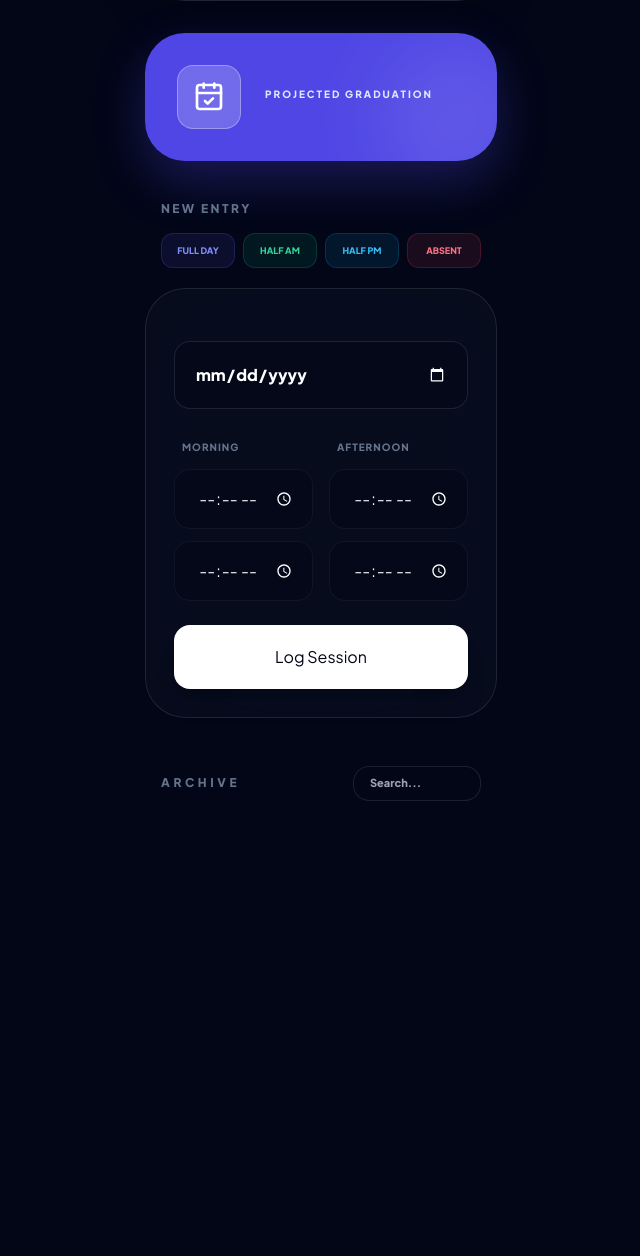
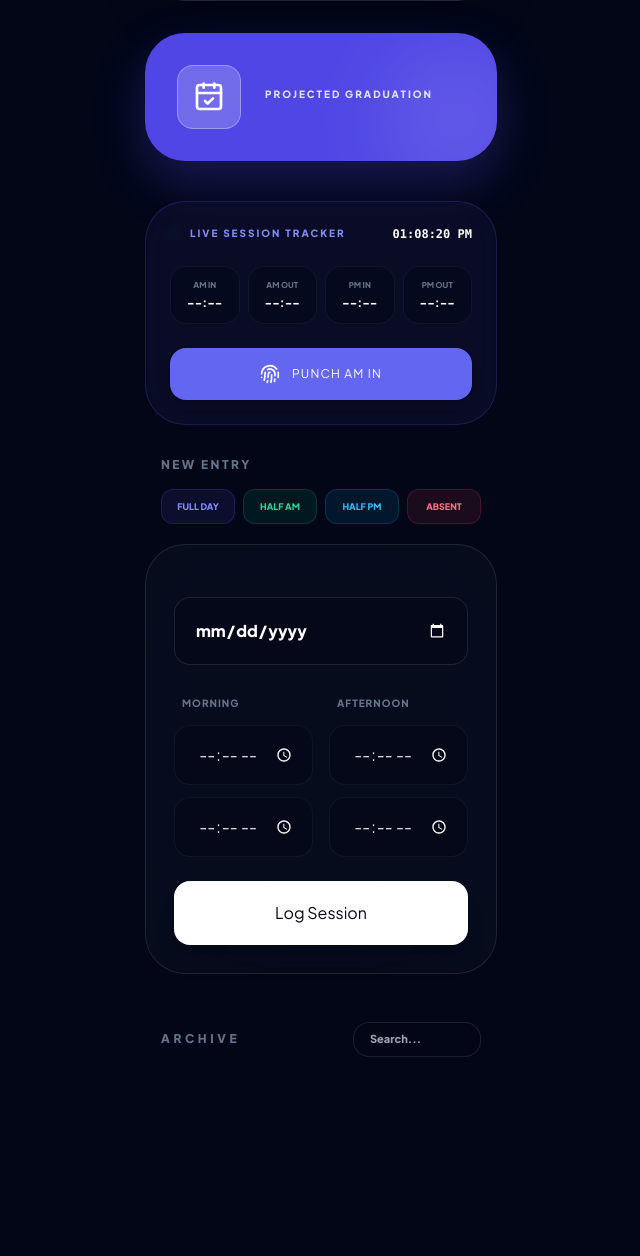
Before and after one commit to Amitred11/ojt, a Python web app: template templates/main/index.html in a window 1280 px wide. Shown: the part 849-2105 px from the top of the page, without its empty margins (319-959 px from the left). Before the commit the page ends 1650 px from the top, so only its background shows below. Run offline with Jinja, Linux system fonts and the light colour scheme; the template is opened without the code that fills it, so the values that code supplies are empty; some libraries are stand-ins or nearby versions.

Commit message:
ADDED: PLEASE

```diff
--- a/app.py
+++ b/app.py
@@ -43,3 +43,6 @@ async def home():
 async def init_db():
     await create_indexes()
     return "Database Optimized!"
+
+if __name__ == "__main__":
+    app.run(host="0.0.0.0", port=5000, debug=True)
--- a/templates/main/index.html
+++ b/templates/main/index.html
@@ -352,6 +352,51 @@
             </div>
         </div>
     </div>
+
+    <!-- LIVE PUNCH SYSTEM -->
+<div id="live-tracker" class="bg-indigo-950/30 border border-indigo-500/20 rounded-[2.5rem] p-6 mb-8 backdrop-blur-xl">
+    <div class="flex items-center justify-between mb-6">
+        <div class="flex items-center gap-3">
+            <div class="w-2 h-2 rounded-full bg-emerald-500 animate-ping"></div>
+            <h2 class="text-[10px] font-black uppercase tracking-[0.2em] text-indigo-400">Live Session Tracker</h2>
+        </div>
+        <p id="live-clock" class="text-xs font-black text-white font-mono"></p>
+    </div>
+
+    <!-- The status values now use Jinja2 to persist after reload -->
+    <div class="grid grid-cols-4 gap-2 mb-6">
+        <div id="status-am_in" class="bg-slate-950/50 border {% if today_log.am_in %}border-indigo-500/50 bg-indigo-500/5{% else %}border-white/5{% endif %} p-3 rounded-2xl text-center transition-all">
+            <p class="text-[8px] font-black text-slate-500 uppercase mb-1">AM In</p>
+            <p class="time-val text-xs font-bold text-white">{{ today_log.am_in if today_log.am_in else '--:--' }}</p>
+        </div>
+        <div id="status-am_out" class="bg-slate-950/50 border {% if today_log.am_out %}border-indigo-500/50 bg-indigo-500/5{% else %}border-white/5{% endif %} p-3 rounded-2xl text-center transition-all">
+            <p class="text-[8px] font-black text-slate-500 uppercase mb-1">AM Out</p>
+            <p class="time-val text-xs font-bold text-white">{{ today_log.am_out if today_log.am_out else '--:--' }}</p>
+        </div>
+        <div id="status-pm_in" class="bg-slate-950/50 border {% if today_log.pm_in %}border-indigo-500/50 bg-indigo-500/5{% else %}border-white/5{% endif %} p-3 rounded-2xl text-center transition-all">
+            <p class="text-[8px] font-black text-slate-500 uppercase mb-1">PM In</p>
+            <p class="time-val text-xs font-bold text-white">{{ today_log.pm_in if today_log.pm_in else '--:--' }}</p>
+        </div>
+        <div id="status-pm_out" class="bg-slate-950/50 border {% if today_log.pm_out %}border-indigo-500/50 bg-indigo-500/5{% else %}border-white/5{% endif %} p-3 rounded-2xl text-center transition-all">
+            <p class="text-[8px] font-black text-slate-500 uppercase mb-1">PM Out</p>
+            <p class="time-val text-xs font-bold text-white">{{ today_log.pm_out if today_log.pm_out else '--:--' }}</p>
+        </div>
+    </div>
+
+    <!-- Dynamic Button Text -->
+    <button onclick="handlePunch()" id="punch-btn"
+        {% if today_log and today_log.pm_out %}disabled{% endif %}
+        class="w-full {% if today_log and today_log.pm_out %}bg-slate-800 text-slate-500 cursor-not-allowed{% else %}bg-indigo-500 hover:bg-indigo-400 text-white{% endif %} font-900 py-4 rounded-2xl shadow-lg transition-all active:scale-95 flex items-center justify-center gap-3">
+        <i data-lucide="fingerprint" class="w-5 h-5"></i>
+        <span class="uppercase text-xs tracking-widest">
+            {% if not today_log or not today_log.am_in %} Punch AM In
+            {% elif not today_log.am_out %} Punch AM Out
+            {% elif not today_log.pm_in %} Punch PM In
+            {% elif not today_log.pm_out %} Punch PM Out
+            {% else %} Session Completed {% endif %}
+        </span>
+    </button>
+</div>
 
     <!-- 4. LOG FORM -->
     <div class="mb-12" id="log-section">
@@ -724,5 +769,57 @@ async function captureSnippet() {
         lucide.createIcons();
     }, 2000);
 }
+
+// 1. Live Clock Function
+function updateClock() {
+    const now = new Date();
+    document.getElementById('live-clock').innerText = now.toLocaleTimeString([], { hour: '2-digit', minute: '2-digit', second: '2-digit' });
+}
+setInterval(updateClock, 1000);
+updateClock();
+
+async function handlePunch() {
+    const btn = document.getElementById('punch-btn');
+    const originalContent = btn.innerHTML;
+
+    btn.disabled = true;
+    btn.innerHTML = '<i data-lucide="loader-2" class="w-5 h-5 animate-spin"></i>';
+    lucide.createIcons();
+
+    try {
+        const response = await fetch('/punch', { method: 'POST' });
+        const data = await response.json();
+
+        // Refresh all containers, INCLUDING the live-tracker
+        const refreshRes = await fetch(window.location.href);
+        const html = await refreshRes.text();
+        const doc = (new DOMParser()).parseFromString(html, 'text/html');
+
+        // ADD 'live-tracker' TO THIS ARRAY
+        ['stats-container', 'intelligence-container', 'eta-container', 'archive-container', 'live-tracker'].forEach(id => {
+            const el = document.getElementById(id);
+            const newEl = doc.getElementById(id);
+            if(el && newEl) el.innerHTML = newEl.innerHTML;
+        });
+
+        lucide.createIcons();
+    } catch (err) {
+        console.error("Punch failed", err);
+    }
+    // Button will be restored by the container refresh
+}
+
+// 3. Optional: Sync the Live Tracker status on page load
+function syncLiveTracker() {
+    const today = new Date().toISOString().split('T')[0];
+    const todayLog = document.querySelector(`.log-item[data-date="${today}"]`);
+
+    if (todayLog) {
+        // You can extract times from the "archive" log item and show them in the punch card
+        const timeText = todayLog.querySelector('p.text-white').innerText; // e.g., "08:00 - 12:00 • 13:00 - 17:00"
+        // Parsing logic to fill the status boxes...
+    }
+}
+document.addEventListener('DOMContentLoaded', syncLiveTracker);
 </script>
 {% endblock %}
```
Also changed, not shown: routes/tracker.py (+53 -1 lines).
